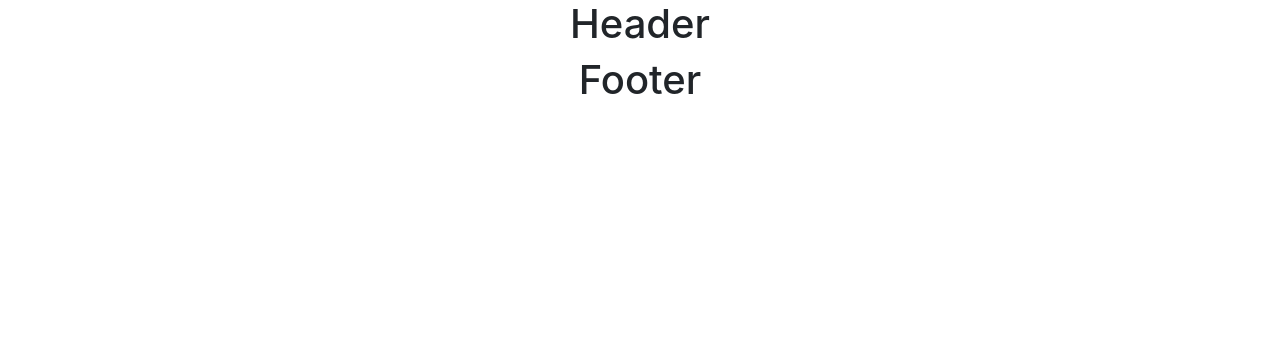
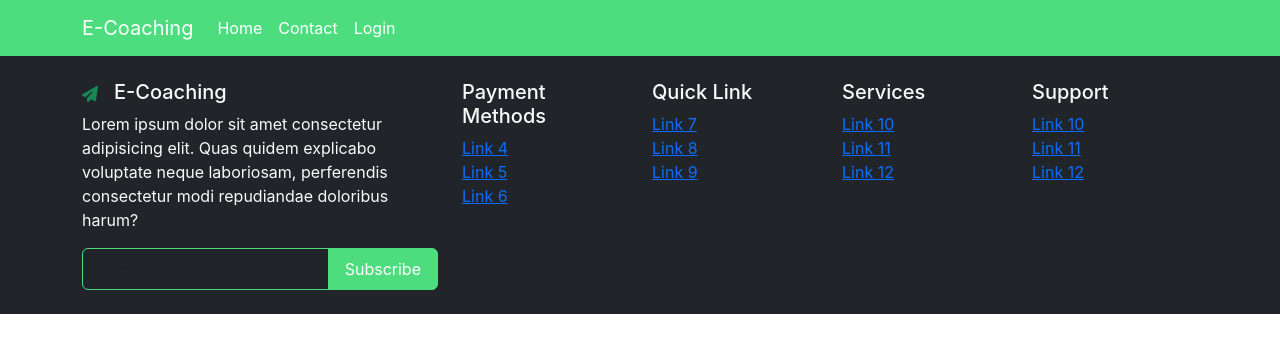
Before and after one commit to sabiha-wasema/react-footer, a React (Create React App) app: page / in a window 1280 px wide. Shown: the top 352 px of the page. Built offline with nearby package versions, Linux system fonts and the light colour scheme.

Commit message:
header component create

```diff
--- a/public/index.html
+++ b/public/index.html
@@ -27,6 +27,9 @@
   <!-- bootstrap link -->
   <link href="https://cdn.jsdelivr.net/npm/bootstrap@5.3.1/dist/css/bootstrap.min.css" rel="stylesheet"
     integrity="sha384-4bw+/aepP/YC94hEpVNVgiZdgIC5+VKNBQNGCHeKRQN+PtmoHDEXuppvnDJzQIu9" crossorigin="anonymous">
+
+  <!-- font-awesome link -->
+  <link rel="stylesheet" href="https://cdnjs.cloudflare.com/ajax/libs/font-awesome/6.4.2/css/all.min.css">
 </head>
 
 <body>
--- a/src/App.css
+++ b/src/App.css
@@ -1,11 +1,4 @@
-.App {
-  text-align: center;
-}
 
-.App-logo {
-  height: 40vmin;
-  pointer-events: none;
-}
 
 @media (prefers-reduced-motion: no-preference) {
   .App-logo {
--- a/src/App.js
+++ b/src/App.js
@@ -5,6 +5,7 @@ import Footer from "./components/Footer/Footer";
 function App() {
   return (
     <div className="App">
+      {/* main content here */}
       <Header />
       <Footer />
     </div>
--- a/src/components/Footer/Footer.js
+++ b/src/components/Footer/Footer.js
@@ -2,9 +2,99 @@ import React from "react";
 
 const Footer = () => {
   return (
-    <div>
-      <h1>Footer</h1>
-    </div>
+    <footer className="bg-dark text-light py-4">
+      <div className="container">
+        <div className="row g-4">
+          {" "}{/* Added "g-4" class for column gap */}
+          <div className="col-md-4 d-flex flex-column">
+            <div className="d-flex align-items-center">
+              <i class="fa-solid fa-paper-plane mb-1 text-success" />
+              <h5 className="ms-3">E-Coaching</h5>
+            </div>
+            <p>
+              Lorem ipsum dolor sit amet consectetur adipisicing elit. Quas
+              quidem explicabo voluptate neque laboriosam, perferendis
+              consectetur modi repudiandae doloribus harum?
+            </p>
+            <div className="input-group ">
+              <input
+                type="text"
+                className=" form-control bg-dark py-2 text-white"
+                placeholder="Enter the Email"
+                style={{ borderColor: "#4ddd7f" }}
+              />
+              <button
+                className="btn btn-outline-primary px-3"
+                type="button"
+                style={{
+                  backgroundColor: "#4ddd7f",
+                  borderColor: "#4ddd7f",
+                  color: "white"
+                }}
+              >
+                Subscribe
+              </button>
+            </div>
+          </div>
+          <div className="col-md-2">
+            <h5>Payment Methods</h5>
+            <ul className="list-unstyled">
+              <li>
+                <a href="#">Link 4</a>
+              </li>
+              <li>
+                <a href="#">Link 5</a>
+              </li>
+              <li>
+                <a href="#">Link 6</a>
+              </li>
+            </ul>
+          </div>
+          <div className="col-md-2">
+            <h5>Quick Link</h5>
+            <ul className="list-unstyled">
+              <li>
+                <a href="#">Link 7</a>
+              </li>
+              <li>
+                <a href="#">Link 8</a>
+              </li>
+              <li>
+                <a href="#">Link 9</a>
+              </li>
+            </ul>
+          </div>
+          <div className="col-md-2">
+            <h5>Services</h5>
+            <ul className="list-unstyled">
+              <li>
+                <a href="#">Link 10</a>
+              </li>
+              <li>
+                <a href="#">Link 11</a>
+              </li>
+              <li>
+                <a href="#">Link 12</a>
+              </li>
+            </ul>
+          </div>
+          <div className="col-md-2">
+            <h5>Support</h5>
+            <ul className="list-unstyled">
+              <li>
+                <a href="#">Link 10</a>
+              </li>
+              <li>
+                <a href="#">Link 11</a>
+              </li>
+              <li>
+                <a href="#">Link 12</a>
+              </li>
+            </ul>
+          </div>
+        </div>
+      </div>
+    </footer>
   );
 };
 
--- a/src/components/Header/Header.css
+++ b/src/components/Header/Header.css
@@ -0,0 +1,3 @@
+.bg-color{
+    background-color: #4ddd7f;
+}
--- a/src/components/Header/Header.js
+++ b/src/components/Header/Header.js
@@ -1,9 +1,50 @@
 import React from "react";
+import "./Header.css";
 
 const Header = () => {
   return (
     <div>
-      <h1>Header</h1>
+      <nav class="navbar navbar-expand-lg bg-color ">
+        <div class="container ">
+          <a class="navbar-brand text-white" href="#">
+            E-Coaching
+          </a>
+          <button
+            class="navbar-toggler"
+            type="button"
+            data-bs-toggle="collapse"
+            data-bs-target="#navbarNav"
+            aria-controls="navbarNav"
+            aria-expanded="false"
+            aria-label="Toggle navigation"
+          >
+            <span class="navbar-toggler-icon" />
+          </button>
+          <div class="collapse navbar-collapse" id="navbarNav">
+            <ul class="navbar-nav">
+              <li class="nav-item">
+                <a
+                  class="nav-link active text-white"
+                  aria-current="page"
+                  href="#"
+                >
+                  Home
+                </a>
+              </li>
+              <li class="nav-item">
+                <a class="nav-link text-white" href="#">
+                  Contact
+                </a>
+              </li>
+              <li class="nav-item">
+                <a class="nav-link text-white" href="#">
+                  Login
+                </a>
+              </li>
+            </ul>
+          </div>
+        </div>
+      </nav>
     </div>
   );
 };
```
Also changed, not shown: public/image/BKash-bKash-Logo.wine.svg (added).
